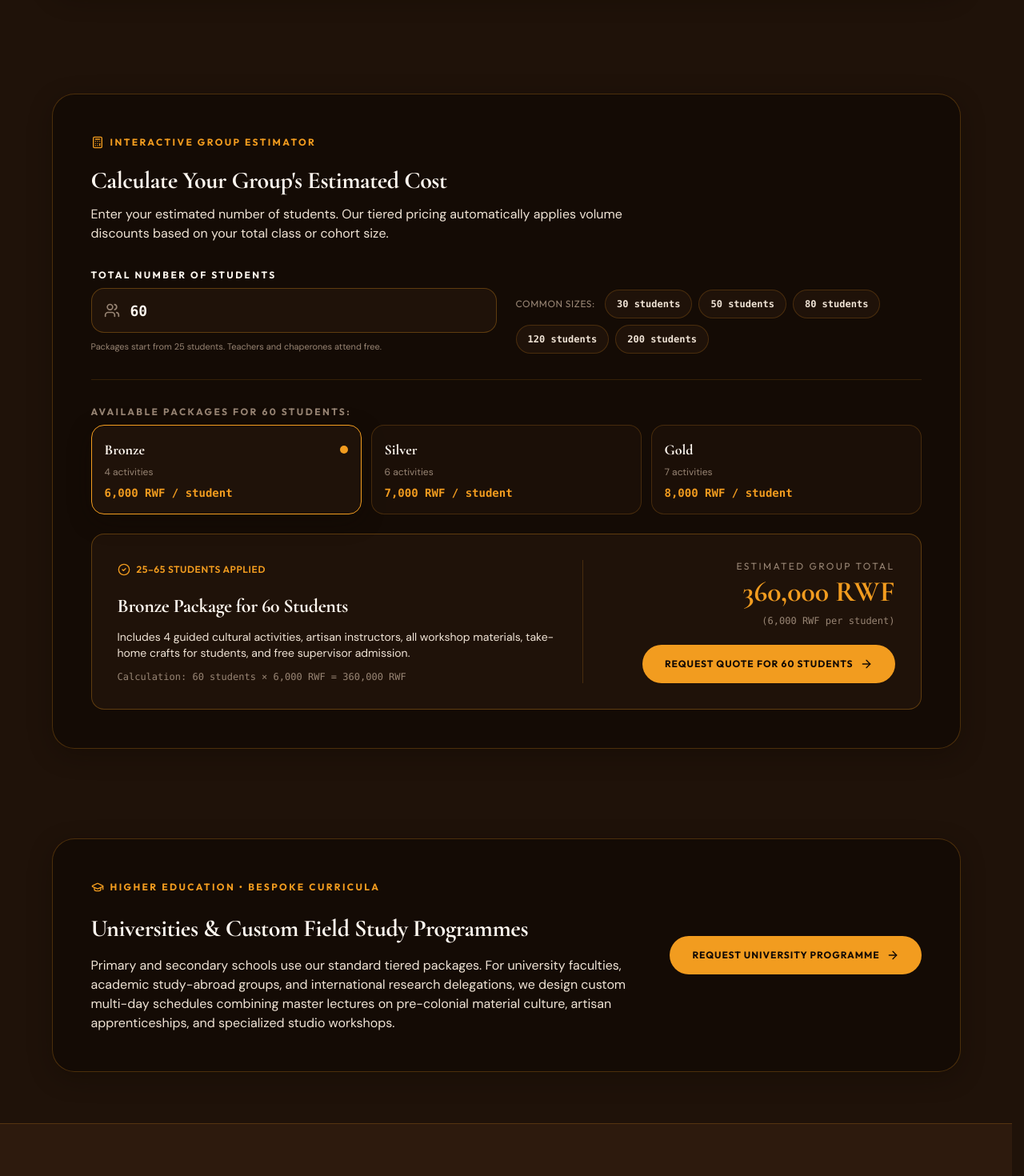
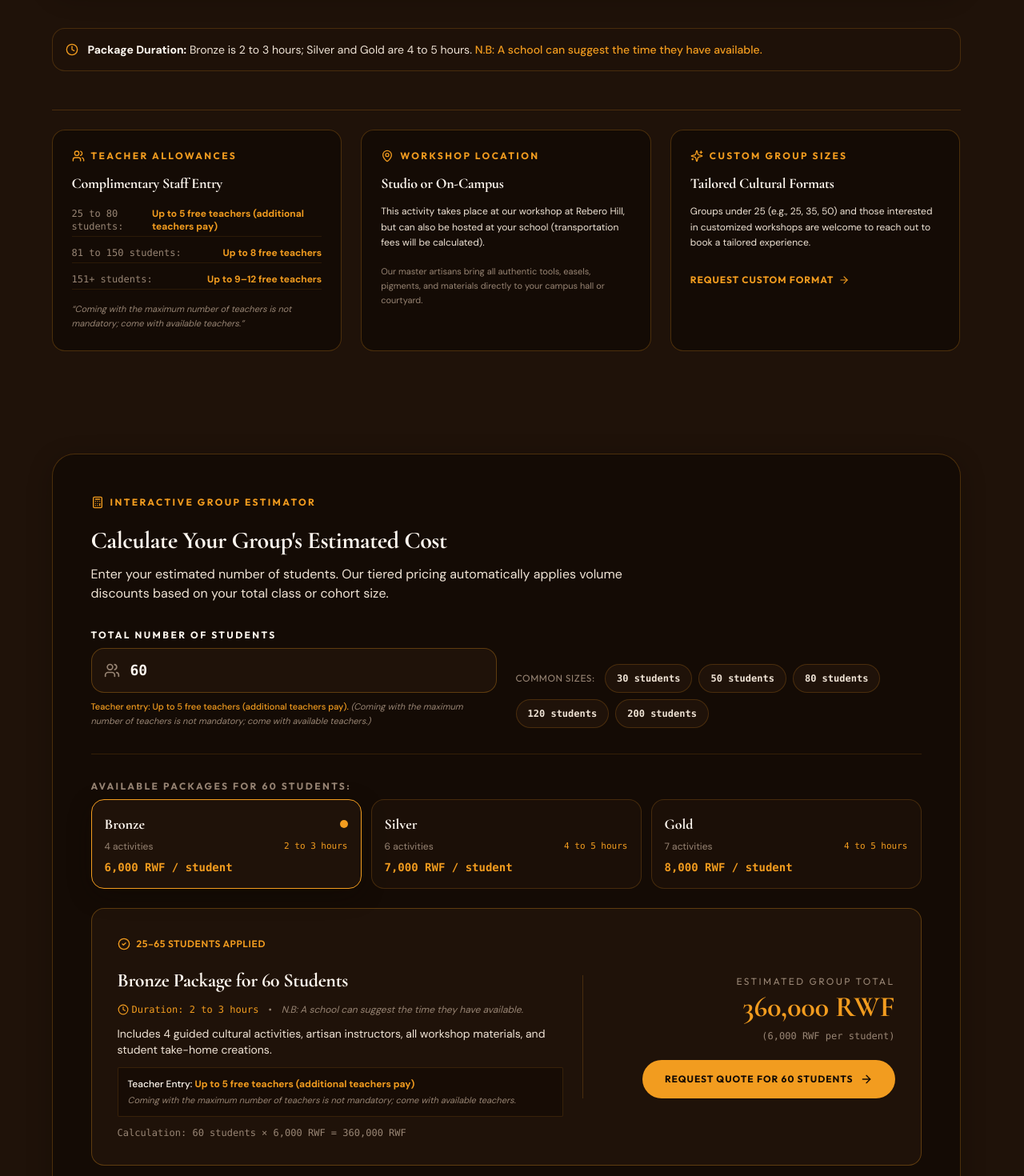
Before and after one commit to Afrojuju123/Jundesigns, a Next.js app: page /schools in a window 1280 px wide. Shown: the part 5680-7150 px from the top of the page at 80% size. Built offline with nearby package versions, Linux system fonts and the light colour scheme.

Commit message:
feat(schools): add teacher allowances, off-site location policy, and custom group notes

```diff
--- a/src/app/(site)/schools/request-quote/page.tsx
+++ b/src/app/(site)/schools/request-quote/page.tsx
@@ -21,6 +21,11 @@ import {
   SCHOOL_PACKAGES,
   estimateTotal,
   SCHOOLS_CONTACT_PHONE,
+  DURATION_NOTE,
+  TEACHER_POLICY_NOTE,
+  LOCATION_NOTE,
+  CUSTOM_GROUP_NOTE,
+  getTeacherAllowance,
 } from "@/data/schools";
 import { siteConfig } from "@/content/site";
 import { formatRwf } from "@/lib/utils";
@@ -363,9 +368,9 @@ function QuoteFormContent() {
                 onChange={(e) => setSelectedPackage(e.target.value)}
                 className="w-full h-11 px-3.5 rounded-sm bg-brown-900 border border-amber-400/30 text-sand-bright text-sm focus:border-amber focus:ring-1 focus:ring-amber focus:outline-none transition-colors"
               >
-                <option value="bronze">Bronze Package (5 Activities, from 4,500 RWF)</option>
-                <option value="silver">Silver Package (6 Activities, from 6,000 RWF)</option>
-                <option value="gold">Gold Package (8 Activities, from 7,000 RWF)</option>
+                <option value="bronze">Bronze Package (4 Activities, 2–3 hrs, from 4,500 RWF)</option>
+                <option value="silver">Silver Package (6 Activities, 4–5 hrs, from 6,000 RWF)</option>
+                <option value="gold">Gold Package (7 Activities, 4–5 hrs, from 7,000 RWF)</option>
                 <option value="university">University / Higher Education (Custom)</option>
               </select>
             </div>
@@ -428,7 +433,14 @@ function QuoteFormContent() {
 
           <div className="pt-4 border-t border-amber-400/15 flex flex-col sm:flex-row items-center justify-between gap-4">
             <p className="text-xs text-sand-muted">
-              Teachers attend free. Formal quotation sent within 24 business hours.
+              {studentsCount >= 25 ? (
+                <span>
+                  Staff allowance: <strong className="text-sand-bright">{getTeacherAllowance(studentsCount)}</strong>.
+                </span>
+              ) : (
+                <span>Groups under 25 are welcome to request a tailored experience.</span>
+              )}{" "}
+              Formal quotation sent within 24 business hours.
             </p>
 
             <Button
@@ -448,6 +460,33 @@ function QuoteFormContent() {
           </div>
         </form>
       )}
+
+      {/* Workshop Guidelines & Policies Callout */}
+      <div className="rounded-card bg-brown-900/60 border border-amber-400/20 p-5 space-y-3 text-xs text-sand-primary text-left">
+        <h3 className="font-display text-xs font-bold uppercase tracking-eyebrow text-amber">
+          — School Group Policies &amp; Details
+        </h3>
+        <div className="grid grid-cols-1 md:grid-cols-3 gap-4">
+          <div className="space-y-1">
+            <span className="font-semibold text-sand-bright block">Teacher Entry:</span>
+            <p className="text-sand-muted leading-relaxed">
+              25–80 students: up to 5 free teachers (additional teachers pay). 81–150 students: up to 8 free teachers. 151+ students: up to 9–12 free teachers. <span className="italic">&ldquo;{TEACHER_POLICY_NOTE}&rdquo;</span>
+            </p>
+          </div>
+          <div className="space-y-1">
+            <span className="font-semibold text-sand-bright block">Location &amp; Off-Site:</span>
+            <p className="text-sand-muted leading-relaxed">
+              {LOCATION_NOTE}
+            </p>
+          </div>
+          <div className="space-y-1">
+            <span className="font-semibold text-sand-bright block">Custom Groups:</span>
+            <p className="text-sand-muted leading-relaxed">
+              {CUSTOM_GROUP_NOTE}
+            </p>
+          </div>
+        </div>
+      </div>
 
       {/* Direct Contact Actions */}
       <div className="rounded-hero bg-brown-950 border border-amber-400/30 p-6 sm:p-8 space-y-6 shadow-warm-low">
--- a/src/components/organisms/schools/SchoolsEstimator.tsx
+++ b/src/components/organisms/schools/SchoolsEstimator.tsx
@@ -2,13 +2,18 @@
 
 import React, { useState, useId } from "react";
 import Link from "next/link";
-import { Users, Calculator, ArrowRight, CheckCircle2, HelpCircle, Phone } from "lucide-react";
+import { Users, Calculator, ArrowRight, CheckCircle2, HelpCircle, Phone, Clock, MapPin, Sparkles } from "lucide-react";
 import {
   SCHOOL_PACKAGES,
   SchoolPackageId,
   getPackagesForGroupSize,
   estimateTotal,
   SCHOOLS_CONTACT_PHONE,
+  DURATION_NOTE,
+  TEACHER_POLICY_NOTE,
+  LOCATION_NOTE,
+  CUSTOM_GROUP_NOTE,
+  getTeacherAllowance,
 } from "@/data/schools";
 import { formatRwf } from "@/lib/utils";
 
@@ -70,9 +75,16 @@ export const SchoolsEstimator: React.FC = () => {
               className="w-full h-14 pl-12 pr-4 bg-brown-900 border border-amber-400/30 rounded-card font-mono text-lg font-bold text-sand-bright placeholder-sand-muted/50 focus:outline-none focus:ring-2 focus:ring-amber focus:border-amber transition-all"
             />
           </div>
-          <span className="block text-[11px] text-sand-muted">
-            Packages start from 25 students. Teachers and chaperones attend free.
-          </span>
+          <div className="space-y-1 text-[11px] text-sand-muted">
+            {studentCount >= 25 ? (
+              <span className="text-amber font-medium block">
+                Teacher entry: {getTeacherAllowance(studentCount)}.{" "}
+                <span className="text-sand-muted italic font-normal">({TEACHER_POLICY_NOTE})</span>
+              </span>
+            ) : (
+              <span>Packages start from 25 students. Groups under 25 are welcome to reach out to book a tailored experience.</span>
+            )}
+          </div>
         </div>
 
         {/* Quick Stepper Presets */}
@@ -170,8 +182,9 @@ export const SchoolsEstimator: React.FC = () => {
                           <span className="w-2.5 h-2.5 rounded-full bg-amber" />
                         )}
                       </div>
-                      <div className="text-xs font-sans text-sand-muted">
-                        {pkg.activities.length} activities
+                      <div className="flex items-center justify-between text-xs font-sans text-sand-muted">
+                        <span>{pkg.activities.length} activities</span>
+                        <span className="text-amber font-mono text-[11px]">{pkg.duration}</span>
                       </div>
                       <div className="mt-2 text-sm font-mono font-bold text-amber">
                         {isEligible && pkgEstimate ? (
@@ -199,9 +212,25 @@ export const SchoolsEstimator: React.FC = () => {
                   <h4 className="font-serif text-xl sm:text-2xl font-bold text-sand-bright">
                     {activePackage.name} Package for {studentCount} Students
                   </h4>
+                  <div className="flex flex-wrap items-center gap-3 text-xs text-sand-muted">
+                    <span className="inline-flex items-center gap-1 text-amber font-mono font-medium">
+                      <Clock className="w-3.5 h-3.5" />
+                      <span>Duration: {activePackage.duration}</span>
+                    </span>
+                    <span>&bull;</span>
+                    <span className="italic">{DURATION_NOTE}</span>
+                  </div>
                   <p className="font-sans text-xs sm:text-sm text-sand-primary leading-relaxed">
-                    Includes {activePackage.activities.length} guided cultural activities, artisan instructors, all workshop materials, take-home crafts for students, and free supervisor admission.
+                    Includes {activePackage.activities.length} guided cultural activities, artisan instructors, all workshop materials, and student take-home creations.
                   </p>
+                  <div className="p-3 rounded-sm bg-brown-950/70 border border-amber-400/15 space-y-1 text-xs">
+                    <div className="text-sand-bright font-medium">
+                      Teacher Entry: <span className="text-amber font-semibold">{getTeacherAllowance(studentCount)}</span>
+                    </div>
+                    <div className="text-[11px] text-sand-muted italic">
+                      {TEACHER_POLICY_NOTE}
+                    </div>
+                  </div>
                   <div className="font-mono text-xs text-sand-muted">
                     Calculation: {studentCount} students &times; {formatRwf(estimate.perStudent)} = {formatRwf(estimate.total)}
                   </div>
--- a/src/components/organisms/schools/SchoolsPackagesMatrix.tsx
+++ b/src/components/organisms/schools/SchoolsPackagesMatrix.tsx
@@ -2,13 +2,18 @@
 
 import React, { useState } from "react";
 import Link from "next/link";
-import { Check, Minus, ArrowRight, ChevronDown } from "lucide-react";
+import { Check, Minus, ArrowRight, ChevronDown, Clock, MapPin, Users, Sparkles, Info } from "lucide-react";
 import { Eyebrow } from "@/components/atoms/Eyebrow";
 import { SectionHeading } from "@/components/atoms/SectionHeading";
 import {
   SCHOOL_PACKAGES,
   SCHOOL_ACTIVITIES,
   SchoolPackage,
+  DURATION_NOTE,
+  TEACHER_ALLOWANCE_TIERS,
+  TEACHER_POLICY_NOTE,
+  LOCATION_NOTE,
+  CUSTOM_GROUP_NOTE,
 } from "@/data/schools";
 import { formatRwf } from "@/lib/utils";
 
@@ -50,7 +55,11 @@ export const SchoolsPackagesMatrix: React.FC = () => {
                     <span className="text-xs font-mono text-sand-muted block mt-1">
                       Min {pkg.minStudents} students
                     </span>
-                    <span className="inline-block mt-2 px-2.5 py-0.5 rounded-pill text-[10px] font-mono font-semibold bg-amber/15 text-amber border border-amber/30">
+                    <span className="inline-flex items-center gap-1 mt-1 text-xs font-sans text-amber font-medium">
+                      <Clock className="w-3 h-3 text-amber shrink-0" />
+                      <span>{pkg.duration}</span>
+                    </span>
+                    <span className="inline-block mt-1 px-2.5 py-0.5 rounded-pill text-[10px] font-mono font-semibold bg-amber/15 text-amber border border-amber/30">
                       {pkg.activities.length} activities
                     </span>
                   </th>
@@ -174,7 +183,7 @@ export const SchoolsPackagesMatrix: React.FC = () => {
                       </span>
                     </div>
                     <p className="text-xs font-mono text-sand-muted">
-                      Minimum {pkg.minStudents} students &bull; From {formatRwf(pkg.tiers[pkg.tiers.length - 1].pricePerStudent)}/student
+                      Minimum {pkg.minStudents} students &bull; {pkg.duration} &bull; From {formatRwf(pkg.tiers[pkg.tiers.length - 1].pricePerStudent)}/student
                     </p>
                   </div>
                   <ChevronDown
@@ -248,6 +257,79 @@ export const SchoolsPackagesMatrix: React.FC = () => {
             );
           })}
         </div>
+
+        {/* Duration Note */}
+        <div className="flex items-center gap-3 p-4 rounded-card bg-brown-900/60 border border-amber-400/20 text-xs sm:text-sm text-sand-primary">
+          <Clock className="w-4 h-4 text-amber shrink-0" />
+          <span>
+            <strong className="text-sand-bright">Package Duration:</strong> Bronze is 2 to 3 hours; Silver and Gold are 4 to 5 hours. <span className="text-amber font-medium">{DURATION_NOTE}</span>
+          </span>
+        </div>
+
+        {/* Teacher Allowances & Workshop Policies (Informational UI) */}
+        <div className="grid grid-cols-1 md:grid-cols-3 gap-6 pt-6 border-t border-amber-400/20">
+          {/* 1. Teacher Allowance Policy */}
+          <div className="rounded-card bg-brown-950 border border-amber-400/25 p-6 space-y-3">
+            <div className="flex items-center gap-2 text-amber font-display text-xs font-bold uppercase tracking-eyebrow">
+              <Users className="w-4 h-4" />
+              <span>Teacher Allowances</span>
+            </div>
+            <h4 className="font-serif text-lg font-bold text-sand-bright">
+              Complimentary Staff Entry
+            </h4>
+            <ul className="space-y-2 text-xs font-sans text-sand-primary">
+              {TEACHER_ALLOWANCE_TIERS.map((tier) => (
+                <li key={tier.label} className="flex justify-between items-center py-1 border-b border-amber-400/10">
+                  <span className="font-mono text-sand-muted">{tier.label}:</span>
+                  <span className="font-semibold text-amber">{tier.freeTeachers}</span>
+                </li>
+              ))}
+            </ul>
+            <p className="text-[11px] text-sand-muted italic leading-relaxed pt-1">
+              &ldquo;{TEACHER_POLICY_NOTE}&rdquo;
+            </p>
+          </div>
+
+          {/* 2. Workshop Location & Off-Site Hosting */}
+          <div className="rounded-card bg-brown-950 border border-amber-400/25 p-6 space-y-3">
+            <div className="flex items-center gap-2 text-amber font-display text-xs font-bold uppercase tracking-eyebrow">
+              <MapPin className="w-4 h-4" />
+              <span>Workshop Location</span>
+            </div>
+            <h4 className="font-serif text-lg font-bold text-sand-bright">
+              Studio or On-Campus
+            </h4>
+            <p className="text-xs font-sans text-sand-primary leading-relaxed">
+              {LOCATION_NOTE}
+            </p>
+            <p className="text-[11px] text-sand-muted pt-1">
+              Our master artisans bring all authentic tools, easels, pigments, and materials directly to your campus hall or courtyard.
+            </p>
+          </div>
+
+          {/* 3. Custom & Tailored Groups */}
+          <div className="rounded-card bg-brown-950 border border-amber-400/25 p-6 space-y-3">
+            <div className="flex items-center gap-2 text-amber font-display text-xs font-bold uppercase tracking-eyebrow">
+              <Sparkles className="w-4 h-4" />
+              <span>Custom Group Sizes</span>
+            </div>
+            <h4 className="font-serif text-lg font-bold text-sand-bright">
+              Tailored Cultural Formats
+            </h4>
+            <p className="text-xs font-sans text-sand-primary leading-relaxed">
+              {CUSTOM_GROUP_NOTE}
+            </p>
+            <div className="pt-2">
+              <Link
+                href="/schools/request-quote?custom=true"
+                className="inline-flex items-center gap-1.5 text-xs font-display uppercase tracking-button text-amber hover:text-amber-300 transition-colors font-bold"
+              >
+                <span>Request Custom Format</span>
+                <ArrowRight className="w-3.5 h-3.5" />
+              </Link>
+            </div>
+          </div>
+        </div>
       </div>
     </section>
   );
```
